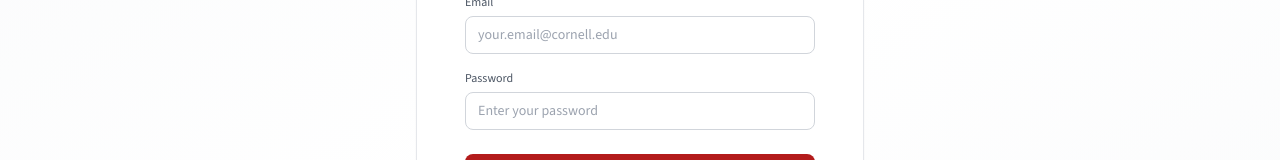
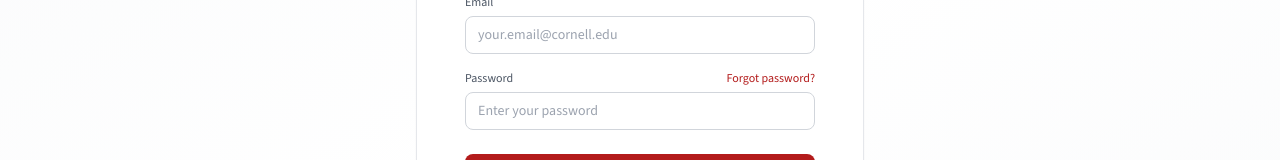
Before and after one commit to okalmanwa/blogs, a Next.js app: page /login in a window 1280 px wide. Shown: the part 401-561 px from the top of the page. Built offline with nearby package versions, Linux system fonts and the light colour scheme; no server answers.

Commit message:
Fix: Handle password reset codes on login page - redirect to callback

```diff
--- a/app/(auth)/login/page.tsx
+++ b/app/(auth)/login/page.tsx
@@ -1,7 +1,7 @@
 'use client'
 
-import { useState } from 'react'
-import { useRouter } from 'next/navigation'
+import { useState, useEffect } from 'react'
+import { useRouter, useSearchParams } from 'next/navigation'
 import Link from 'next/link'
 import { Button } from '@/components/ui/Button'
 import { Card } from '@/components/ui/Card'
@@ -13,7 +13,20 @@ export default function LoginPage() {
   const [error, setError] = useState('')
   const [loading, setLoading] = useState(false)
   const router = useRouter()
+  const searchParams = useSearchParams()
   const supabase = createClient()
+
+  // Handle password reset codes that redirect to login page
+  useEffect(() => {
+    const code = searchParams.get('code')
+    const type = searchParams.get('type')
+    const next = searchParams.get('next')
+
+    // If we have a code with type=recovery or next=/reset-password, redirect to callback
+    if (code && (type === 'recovery' || next === '/reset-password')) {
+      router.replace(`/auth/callback?code=${code}&type=recovery&next=/reset-password`)
+    }
+  }, [searchParams, router])
 
   const handleSubmit = async (e: React.FormEvent) => {
     e.preventDefault()
@@ -160,9 +173,14 @@ export default function LoginPage() {
             </div>
 
             <div>
-              <label htmlFor="password" className="block text-xs font-medium text-gray-600 mb-1.5">
-                Password
-              </label>
+              <div className="flex items-center justify-between mb-1.5">
+                <label htmlFor="password" className="block text-xs font-medium text-gray-600">
+                  Password
+                </label>
+                <Link href="/forgot-password" className="text-xs text-cornell-red hover:text-cornell-red/80 transition-colors">
+                  Forgot password?
+                </Link>
+              </div>
               <input
                 id="password"
                 type="password"
```
